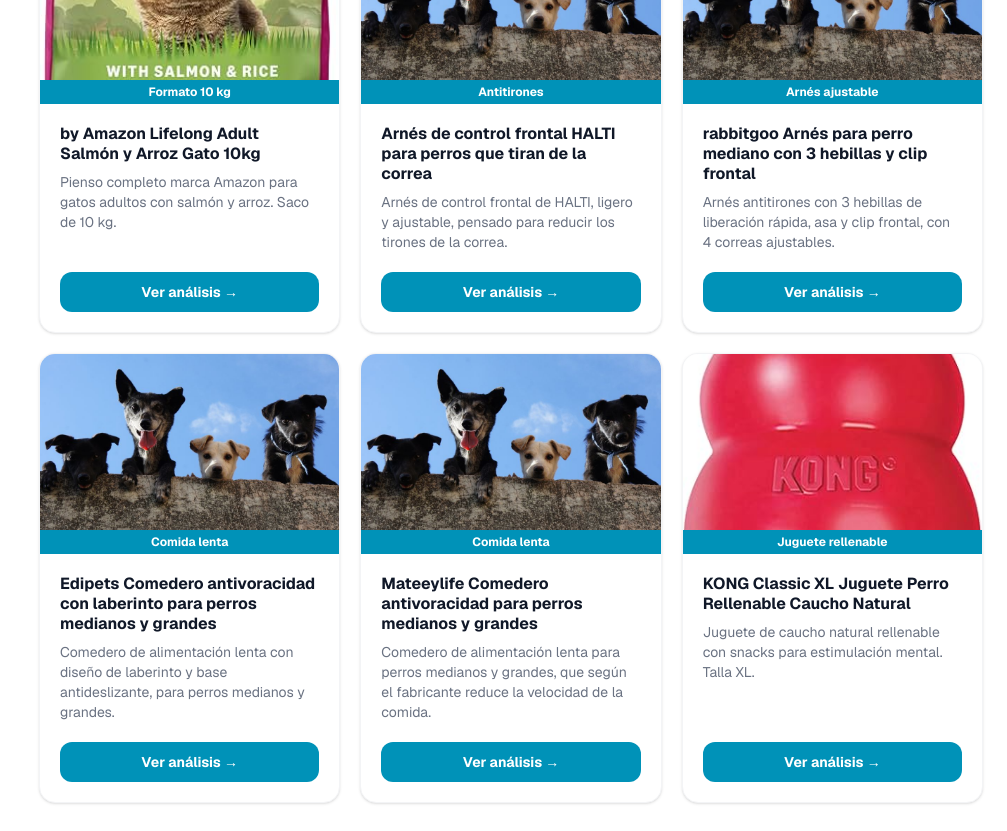
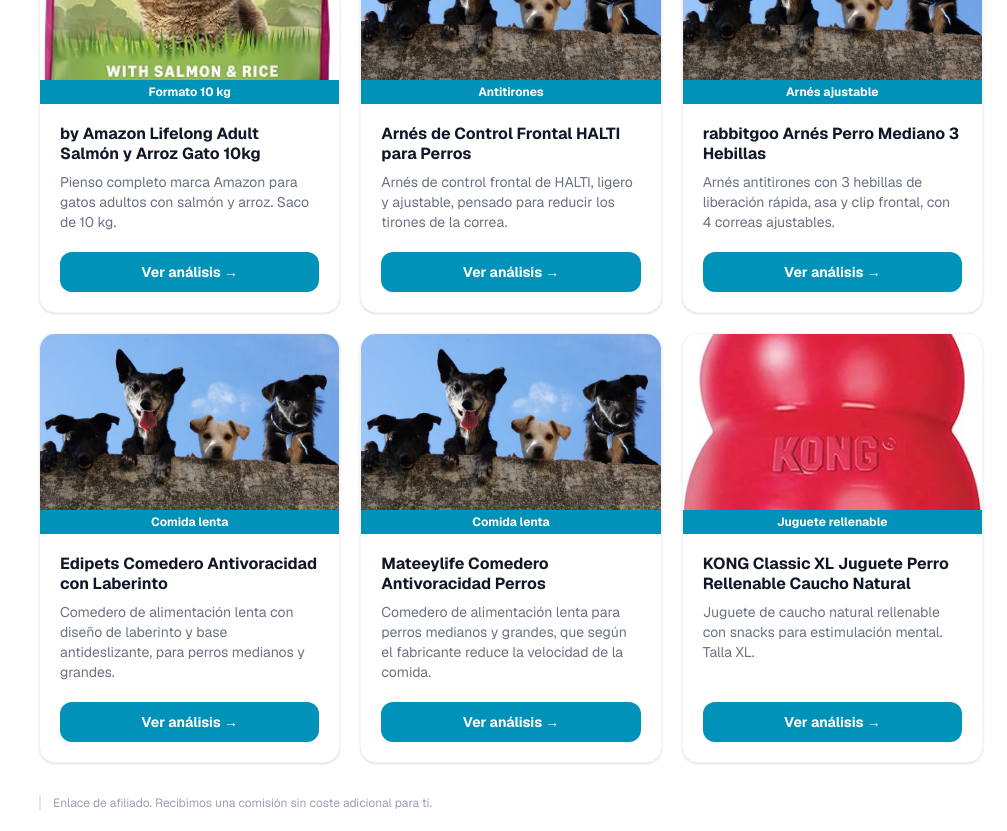
Before and after one commit to mktweb360/cuidatumascota, a Next.js app: page /tienda in a window 1280 px wide. Shown: the part 740-1571 px from the top of the page, without its empty margins (273-1280 px from the left). Built offline with nearby package versions, Linux system fonts and the light colour scheme.

Commit message:
Acorta los nombres de las fichas nuevas para que el título no se corte a mitad de frase

```diff
--- a/data/products.ts
+++ b/data/products.ts
@@ -207,7 +207,7 @@ export const products: Product[] = [
   {
     slug: "halti-arnes-control-frontal-antitirones",
     // Comprobada en amazon.es el 19/11/2026: botón de compra activo. Datos solo de la ficha de Amazon.
-    name: "Arnés de control frontal HALTI para perros que tiran de la correa",
+    name: "Arnés de Control Frontal HALTI para Perros",
     asin: "B004W78GGC",
     category: "Accesorios para perros",
     categorySlug: "accesorios-perros",
@@ -227,7 +227,7 @@ export const products: Product[] = [
   {
     slug: "rabbitgoo-arnes-perro-mediano-3-hebillas",
     // Comprobada en amazon.es el 19/11/2026: botón de compra activo. Datos solo de la ficha de Amazon.
-    name: "rabbitgoo Arnés para perro mediano con 3 hebillas y clip frontal",
+    name: "rabbitgoo Arnés Perro Mediano 3 Hebillas",
     asin: "B0CQX4HFL8",
     category: "Accesorios para perros",
     categorySlug: "accesorios-perros",
@@ -247,7 +247,7 @@ export const products: Product[] = [
   {
     slug: "edipets-comedero-antivoracidad-laberinto",
     // Comprobada en amazon.es el 19/11/2026: botón de compra activo. Datos solo de la ficha de Amazon.
-    name: "Edipets Comedero antivoracidad con laberinto para perros medianos y grandes",
+    name: "Edipets Comedero Antivoracidad con Laberinto",
     asin: "B0979GWC5D",
     category: "Accesorios para perros",
     categorySlug: "accesorios-perros",
@@ -267,7 +267,7 @@ export const products: Product[] = [
   {
     slug: "mateeylife-comedero-lento-perros",
     // Comprobada en amazon.es el 19/11/2026: botón de compra activo. Datos solo de la ficha de Amazon.
-    name: "Mateeylife Comedero antivoracidad para perros medianos y grandes",
+    name: "Mateeylife Comedero Antivoracidad Perros",
     asin: "B0CB5CXGWY",
     category: "Accesorios para perros",
     categorySlug: "accesorios-perros",
```
